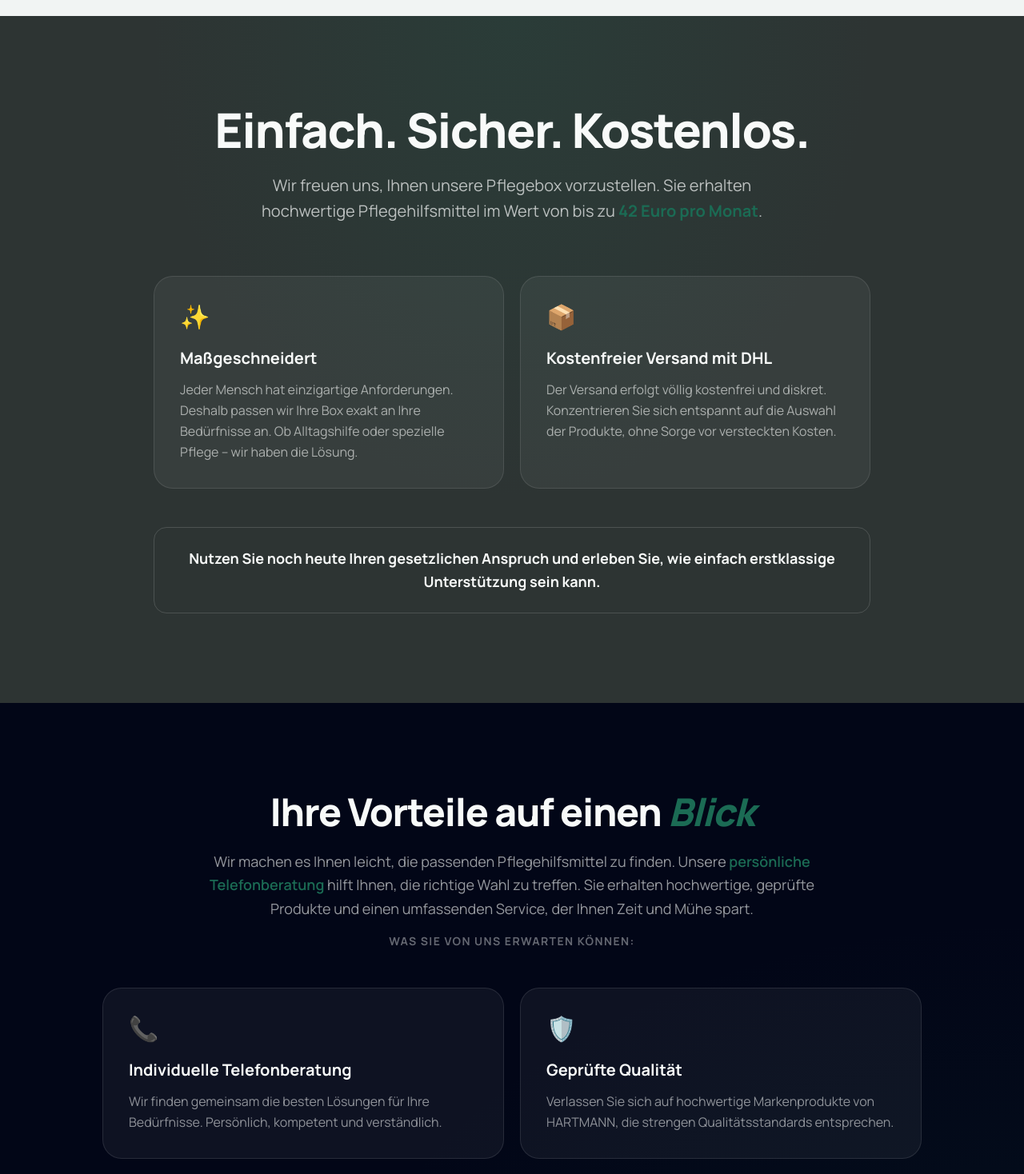
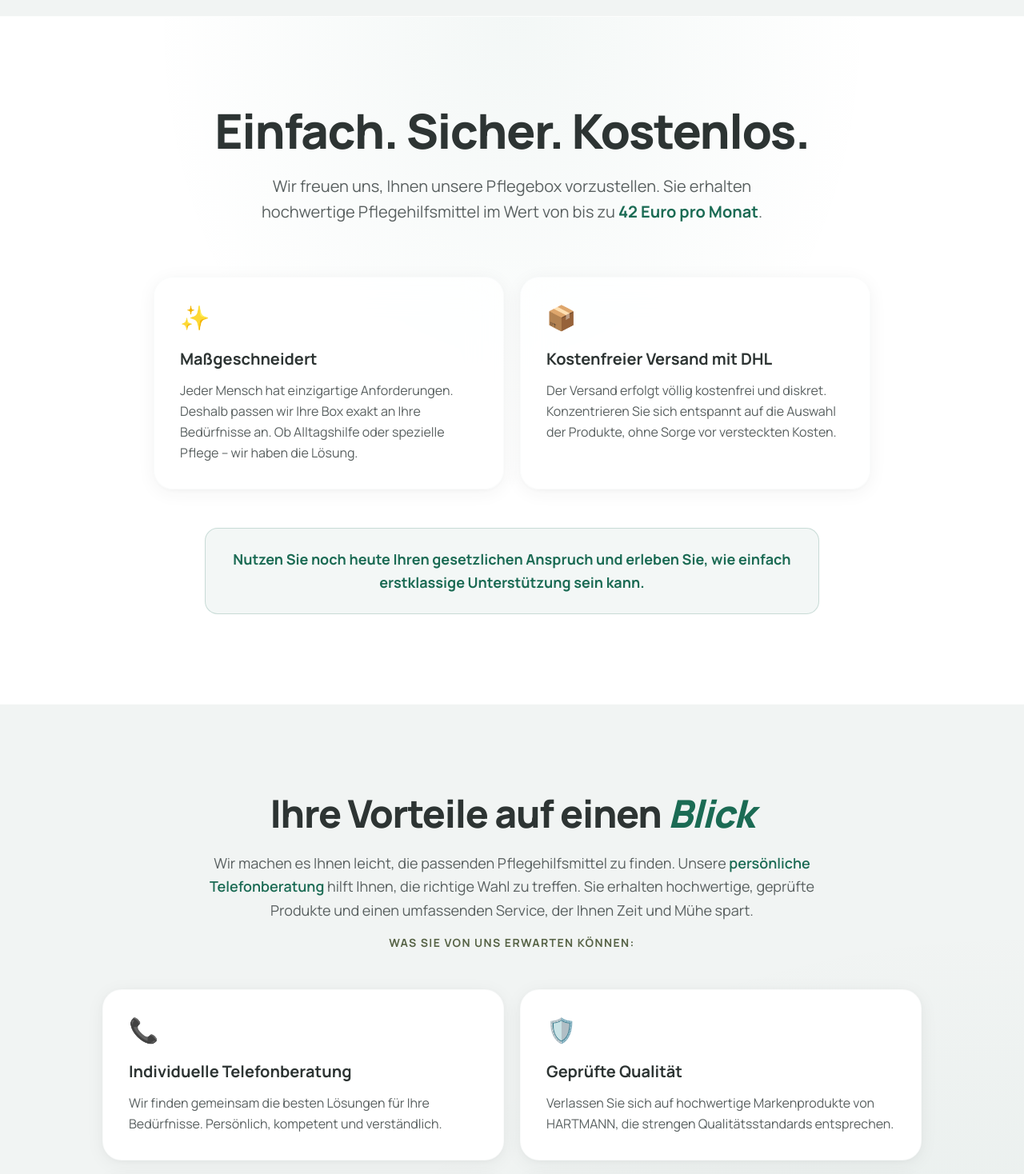
Before and after one commit to DavidRiskex/hsp-pflegebox, a Next.js app: page / in a window 1280 px wide. Shown: the part 2820-4288 px from the top of the page at 80% size. Built offline with nearby package versions, Linux system fonts and the light colour scheme.

Commit message:
style: Update new homepage sections to match light glassmorphic theme

```diff
--- a/src/app/page.tsx
+++ b/src/app/page.tsx
@@ -189,13 +189,13 @@ export default function Home() {
       </section>
 
       {/* ── EINFACH. SICHER. KOSTENLOS. ── */}
-      <section className="py-28 px-8 bg-on-surface relative overflow-hidden">
-        <div className="absolute inset-0 bg-[radial-gradient(ellipse_at_top,_var(--tw-gradient-stops))] from-primary/15 via-transparent to-transparent pointer-events-none" />
+      <section className="py-28 px-8 bg-surface-container-lowest relative overflow-hidden border-y border-surface-variant/10">
+        <div className="absolute inset-0 bg-[radial-gradient(ellipse_at_top,_var(--tw-gradient-stops))] from-primary/5 via-transparent to-transparent pointer-events-none" />
         <div className="max-w-4xl mx-auto relative z-10 text-center">
-          <h2 className="text-4xl lg:text-6xl font-extrabold text-surface mb-6 font-headline tracking-tight">
+          <h2 className="text-4xl lg:text-6xl font-extrabold text-on-surface mb-6 font-headline tracking-tight">
             Einfach. Sicher. Kostenlos.
           </h2>
-          <p className="text-surface/70 text-xl leading-relaxed mb-16 max-w-2xl mx-auto">
+          <p className="text-on-surface-variant text-xl leading-relaxed mb-16 max-w-2xl mx-auto">
             Wir freuen uns, Ihnen unsere Pflegebox vorzustellen. Sie erhalten hochwertige Pflegehilfsmittel im Wert von bis zu{" "}
             <span className="text-primary font-bold">42 Euro pro Monat</span>.
           </p>
@@ -213,16 +213,16 @@ export default function Home() {
                 body: "Der Versand erfolgt völlig kostenfrei und diskret. Konzentrieren Sie sich entspannt auf die Auswahl der Produkte, ohne Sorge vor versteckten Kosten.",
               },
             ].map((item) => (
-              <div key={item.title} className="bg-white/5 border border-white/10 rounded-[1.5rem] p-8 hover:bg-white/10 transition-colors">
+              <div key={item.title} className="glass-panel border border-surface-variant/15 rounded-[1.5rem] p-8 hover:border-primary/20 transition-all editorial-shadow">
                 <span className="text-3xl mb-5 block">{item.icon}</span>
-                <h3 className="text-surface font-bold text-xl mb-3 font-headline">{item.title}</h3>
-                <p className="text-surface/60 leading-relaxed">{item.body}</p>
+                <h3 className="text-on-surface font-bold text-xl mb-3 font-headline">{item.title}</h3>
+                <p className="text-on-surface-variant leading-relaxed">{item.body}</p>
               </div>
             ))}
           </div>
 
-          <div className="bg-white/8 border border-white/15 rounded-2xl px-8 py-6">
-            <p className="text-surface font-bold text-lg leading-relaxed">
+          <div className="bg-primary/5 border border-primary/20 rounded-2xl px-8 py-6 max-w-3xl mx-auto">
+            <p className="text-primary font-bold text-lg leading-relaxed">
               Nutzen Sie noch heute Ihren gesetzlichen Anspruch und erleben Sie, wie einfach erstklassige Unterstützung sein kann.
             </p>
           </div>
@@ -230,17 +230,17 @@ export default function Home() {
       </section>
 
       {/* ── IHRE VORTEILE AUF EINEN BLICK ── */}
-      <section className="py-28 px-8 bg-slate-950 relative overflow-hidden">
-        <div className="absolute inset-0 bg-[radial-gradient(ellipse_at_bottom_right,_var(--tw-gradient-stops))] from-primary/10 via-transparent to-transparent pointer-events-none" />
+      <section className="py-28 px-8 bg-surface-container-low relative overflow-hidden">
+        <div className="absolute inset-0 bg-[radial-gradient(ellipse_at_bottom_right,_var(--tw-gradient-stops))] from-primary/5 via-transparent to-transparent pointer-events-none" />
         <div className="max-w-5xl mx-auto relative z-10 text-center">
-          <h2 className="text-4xl lg:text-5xl font-extrabold text-surface mb-6 font-headline tracking-tight">
+          <h2 className="text-4xl lg:text-5xl font-extrabold text-on-surface mb-6 font-headline tracking-tight">
             Ihre Vorteile auf einen <span className="text-primary italic">Blick</span>
           </h2>
-          <p className="text-surface/60 text-lg leading-relaxed mb-4 max-w-3xl mx-auto">
+          <p className="text-on-surface-variant text-lg leading-relaxed mb-4 max-w-3xl mx-auto">
             Wir machen es Ihnen leicht, die passenden Pflegehilfsmittel zu finden. Unsere{" "}
             <span className="text-primary font-semibold">persönliche Telefonberatung</span> hilft Ihnen, die richtige Wahl zu treffen. Sie erhalten hochwertige, geprüfte Produkte und einen umfassenden Service, der Ihnen Zeit und Mühe spart.
           </p>
-          <p className="text-surface/40 font-bold uppercase tracking-widest text-sm mb-12">Was Sie von uns erwarten können:</p>
+          <p className="text-tertiary font-bold uppercase tracking-widest text-sm mb-12">Was Sie von uns erwarten können:</p>
 
           <div className="grid md:grid-cols-2 gap-5 text-left">
             {[
@@ -265,10 +265,10 @@ export default function Home() {
                 body: "Wir sind für Sie da, wann immer Sie uns brauchen. Kurze Wartezeiten und direkte Ansprechpartner.",
               },
             ].map((item) => (
-              <div key={item.title} className="bg-white/5 border border-white/10 rounded-[1.5rem] p-8 hover:bg-white/8 hover:border-primary/20 transition-all group">
+              <div key={item.title} className="bg-surface-container-lowest border border-surface-variant/15 rounded-[1.5rem] p-8 hover:border-primary/30 transition-all group editorial-shadow hover:-translate-y-1">
                 <span className="text-3xl mb-5 block">{item.icon}</span>
-                <h3 className="text-surface font-bold text-xl mb-3 font-headline group-hover:text-primary transition-colors">{item.title}</h3>
-                <p className="text-surface/55 leading-relaxed">{item.body}</p>
+                <h3 className="text-on-surface font-bold text-xl mb-3 font-headline group-hover:text-primary transition-colors">{item.title}</h3>
+                <p className="text-on-surface-variant leading-relaxed">{item.body}</p>
               </div>
             ))}
           </div>
```
